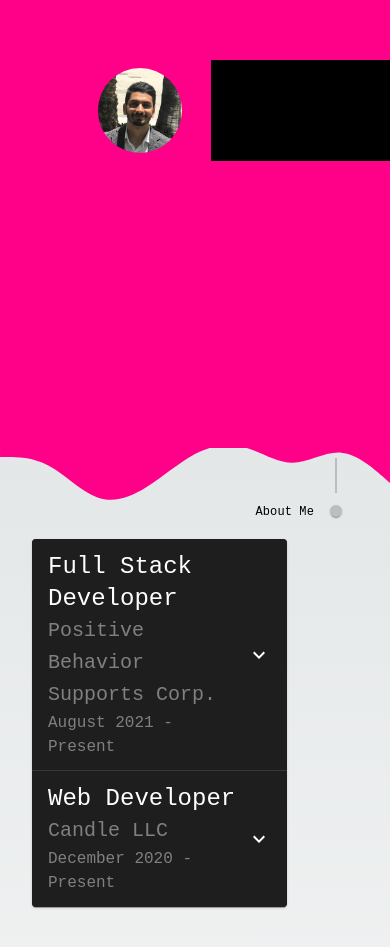
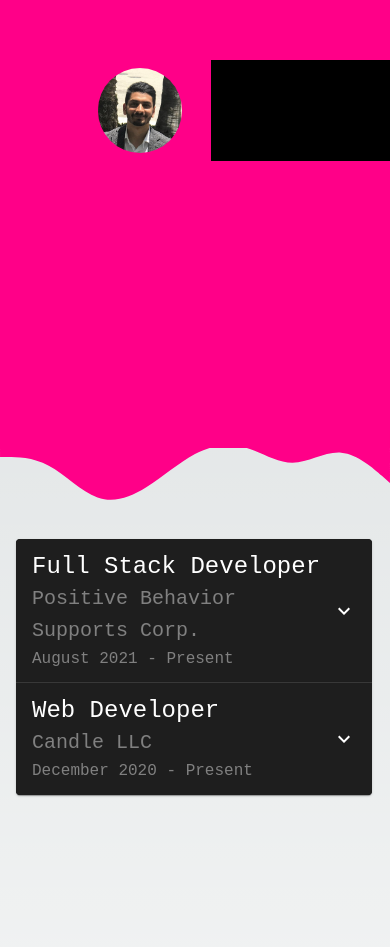
Before and after one commit to vyasa1999/portfolio, a Next.js app: page / in a window 390 px wide. Shown: the part 227-1174 px from the top of the page. Built offline with nearby package versions, Linux system fonts and the light colour scheme.

Commit message:
fixed mobile view

```diff
--- a/src/components/index/Nav.tsx
+++ b/src/components/index/Nav.tsx
@@ -5,18 +5,14 @@ import TimelineSeparator from '@mui/lab/TimelineSeparator';
 import TimelineConnector from '@mui/lab/TimelineConnector';
 import TimelineContent from '@mui/lab/TimelineContent';
 import TimelineDot from '@mui/lab/TimelineDot';
-import { createTheme, ThemeProvider } from '@mui/system'
+import { ThemeProvider, useTheme } from '@mui/system'
 import { CurrentPage } from '@/types/CurrentPage'
-const theme = createTheme({
-    typography: {
-        fontFamily: 'monospace',
-    },
-    palette: {
-        primary: {
-            main: '#ff0088'
+
+interface NavProps {
+    CurrentPage: CurrentPage
 }
-    }
-});
+export default function Nav({ CurrentPage }: NavProps) {
+    const theme = useTheme();
     const NavTimeline = styled(Timeline)<any>(({ theme }) => ({
         position: 'fixed',
         background: 'none',
@@ -35,13 +31,13 @@ const NavTimelineContent = styled(TimelineContent)<any>(({ theme }) => ({
         whiteSpace: 'nowrap',
         marginTop: '.25rem'
     }));
-interface NavProps {
-    CurrentPage: CurrentPage
+
+    return (
+        <NavTimeline position="left" sx={{
+            [theme.breakpoints.down('md')]: {
+                display: 'none'
             }
-
-export default function Nav({ CurrentPage }: NavProps ) {
-    return (
-        <NavTimeline position="left">
+        }}>
             <NavTimelineItem>
                 <TimelineSeparator>
                     <TimelineDot variant={CurrentPage.top ? 'outlined' : 'filled'} />
--- a/src/components/index/Work.tsx
+++ b/src/components/index/Work.tsx
@@ -6,7 +6,8 @@ import AccordionSummary from '@mui/material/AccordionSummary';
 import AccordionDetails from '@mui/material/AccordionDetails';
 import Typography from '@mui/material/Typography';
 import ExpandMoreIcon from '@mui/icons-material/ExpandMore';
-import { ThemeProvider } from '@mui/material/styles';
+import { ThemeProvider, useTheme } from '@mui/material/styles';
+
 import { relative } from 'path';
 
 
@@ -15,10 +16,19 @@ interface WorkProps {
 }
 
 export default function Work({ experiences }: WorkProps) {
+    const theme = useTheme();
     return (
         <div style={{ zIndex: 50000, position: 'relative' }}>
-            <Grid container spacing={2} sx={{ ml: 2 }}>
-                <Grid item xs={8} md={10}>
+            <Grid container spacing={2} sx={{
+                [theme.breakpoints.up('md')]: {
+                    ml: '2rem'
+                },
+                [theme.breakpoints.down('md')]: {
+                    ml: 'auto',
+                    mr: 'auto'
+                }
+            }}>
+                <Grid item xs={11} md={10}>
                     <Card>
                         {experiences.map((experience, index) => {
                             return (
```
Lines whose indentation alone changed are shown as unchanged.
